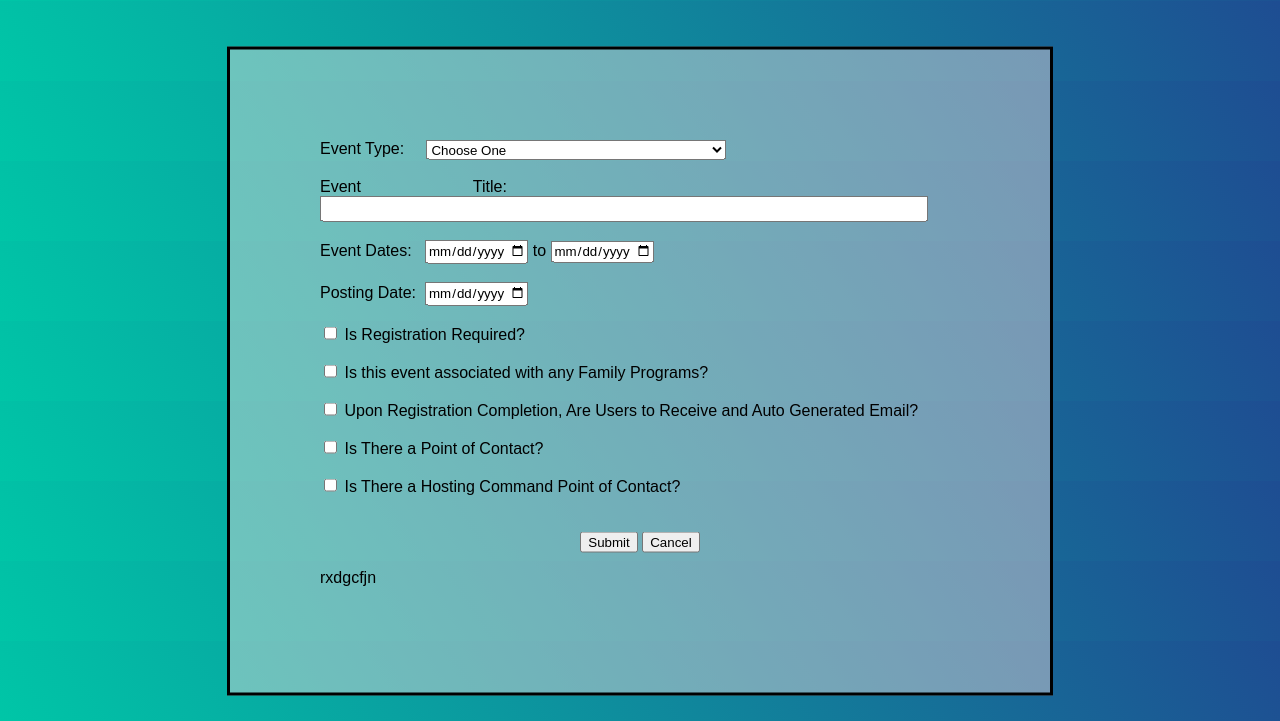
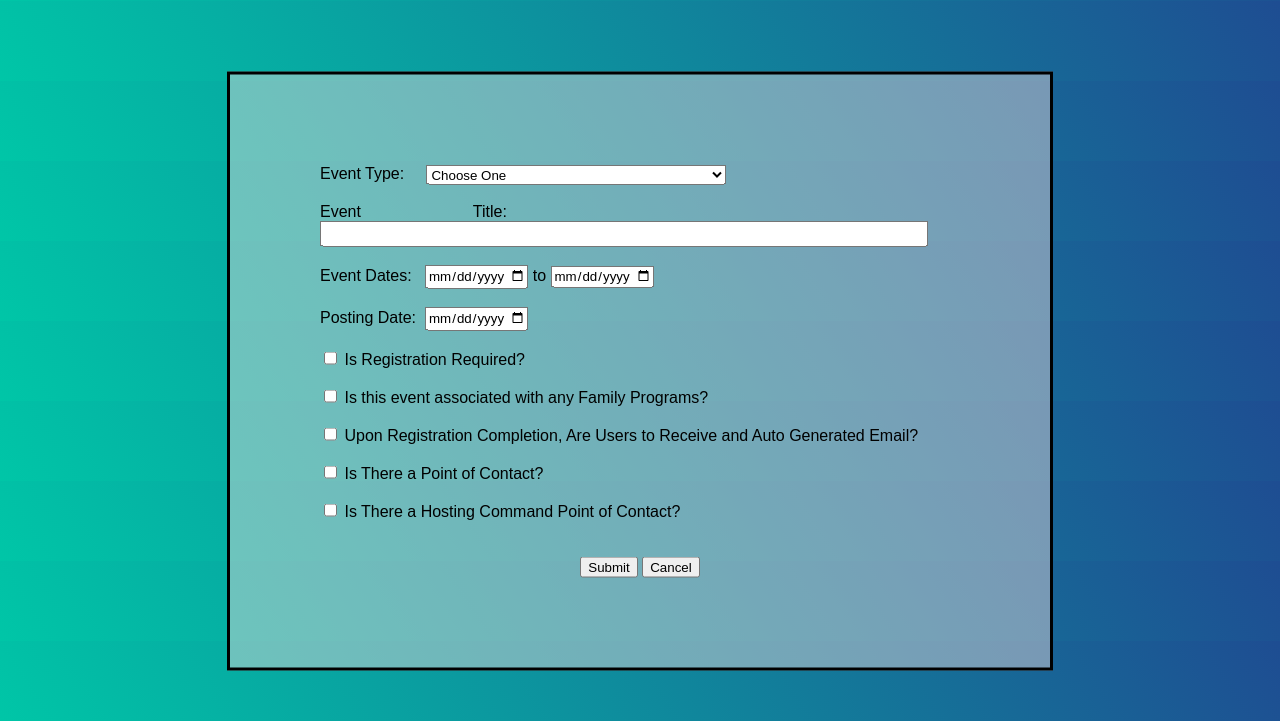
Before and after one commit to triciamaetd/Lab2_Group6, a plain HTML site: page index.html in a window 1280 px wide. Shown: the part 79-800 px from the top of the page. Drawn offline with Linux system fonts and the light colour scheme.

Commit message:
paragraph removed

```diff
--- a/index.html
+++ b/index.html
@@ -47,7 +47,7 @@
                 <button type="submit" value="Submit">Submit</button>
                 <input type="button" name="cancel" value="Cancel" onClick="window.location='index.html';" />
             </center>
-            <p>rxdgcfjn</p>
+
         </div>
     </form>
 </body>
```
